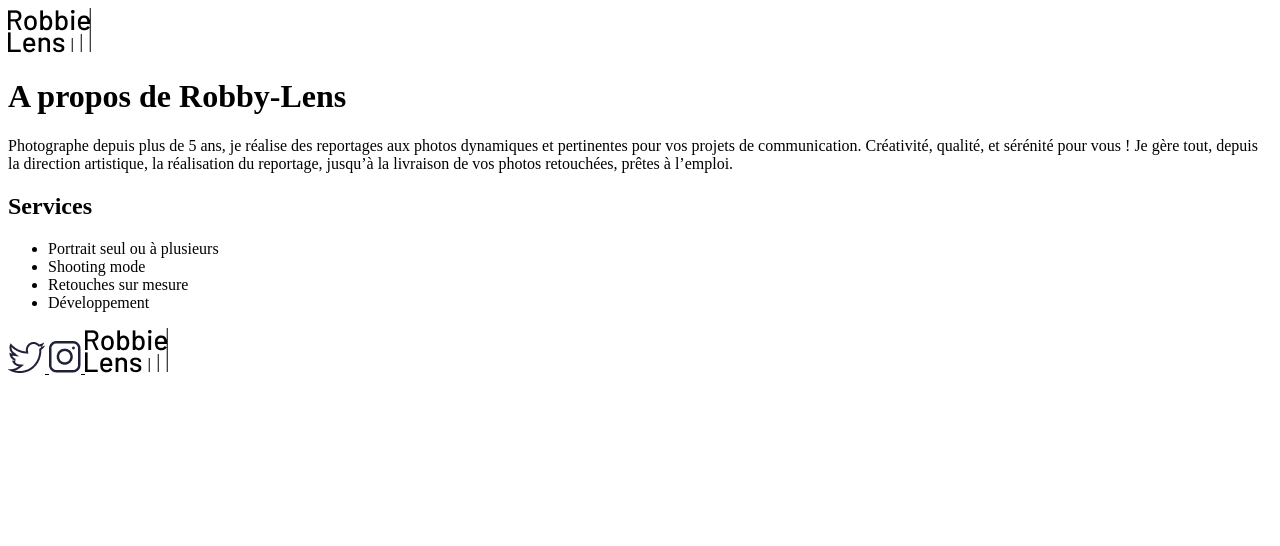
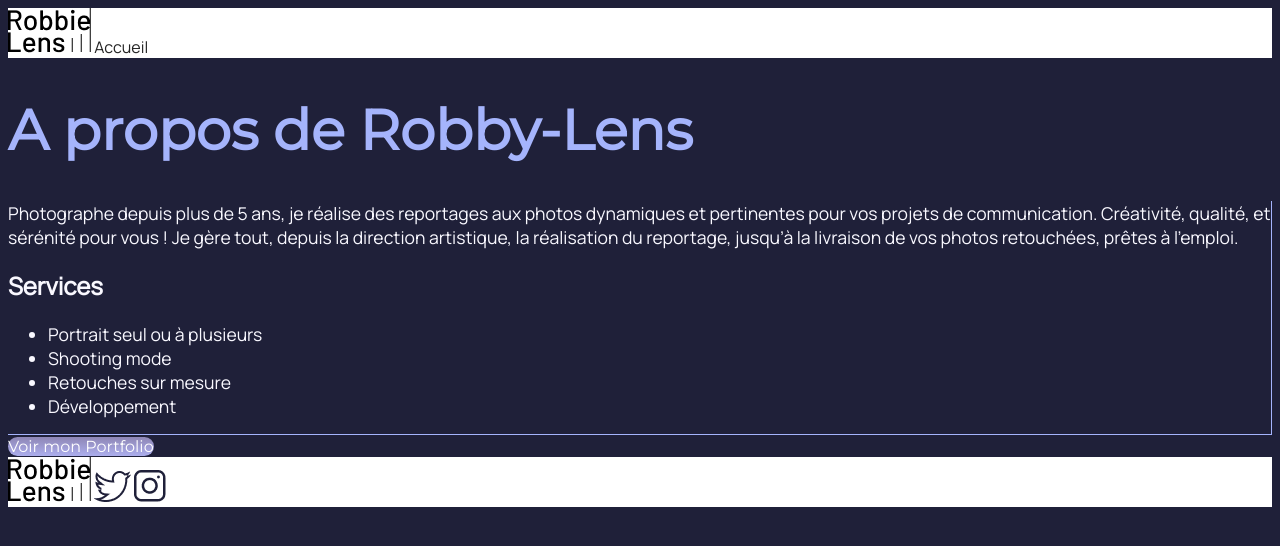
Before and after one commit to Fredlannes/projet_OCR, a plain HTML site: page projet_html-css/a-propos.html in a window 1280 px wide. Drawn offline with Linux system fonts and the light colour scheme.

Commit message:
mise en forme avec CSS

```diff
--- a/projet_html-css/a-propos.html
+++ b/projet_html-css/a-propos.html
@@ -6,17 +6,23 @@
     <meta name="viewport" content="width=device-width, initial-scale=1.0">
     <title>A propos-Robby-Lens</title>
     <link rel="stylesheet" href="style.css">
+    <link rel="preconnect" href="https://fonts.googleapis.com">
+    <link rel="preconnect" href="https://fonts.gstatic.com" crossorigin>
+    <link href="https://fonts.googleapis.com/css2?family=Manrope&family=Montserrat&display=swap" rel="stylesheet">
 </head>
 
 <body>
 
-    <div>
-        <a href="index.html">
+    <div class="header">
+        <a href="index.html" class="linkIcon">
             <img src="/image/logo.png" alt="Logo Robbie Lens">
         </a>
+        <a href="index.html">Accueil</a>
     </div>
 
     <h1>A propos de Robby-Lens</h1>
+
+    <div class="description">
         <p>
             Photographe depuis plus de 5 ans, je réalise des reportages aux photos dynamiques et pertinentes pour vos projets de
             communication. Créativité, qualité, et sérénité pour vous ! Je gère tout, depuis la direction artistique, la
@@ -29,14 +35,21 @@
             <li>Retouches sur mesure</li>
             <li>Développement</li>
         </ul>
-    <a href="https://twitter.com/" target="_blank">
+    </div>
+
+    <div>
+        <a href="" class="cta">Voir mon Portfolio</a>
+    </div>
+    <div class="footer">
+        <a href="index.html" class="linkIcon">
+            <img src="/image/logo.png" alt="Logo Robbie Lens">
+        </a>
+        <a href="https://twitter.com/" target="_blank" class="linkIcon">
             <img src="/image/twitter.png" alt="twitter">
         </a>
-    <a href="https://www.instagram.com/" target="_blank">
-        <img src="/image/instagram.png" alt="Instagram">
+        <a href="https://www.instagram.com/" target="_blank" class="linkIcon">
+            <img src="/image/instagram.png" alt="Instagram" >
         </a>
-    <a href="index.html">
-        <img src="/image/logo.png" alt="Logo Robbie Lens">
-    </a>
+    </div>
 </body>
 </html>
--- a/projet_html-css/style.css
+++ b/projet_html-css/style.css
@@ -1,3 +1,59 @@
-a{
-    color: black;
+body {
+    font-family: 'Manrope', sans-serif;
+    font-size: 1em;
+    background-color: #1f2039;
 }
+
+.header, .footer{
+    background-color: white;
+}
+
+a {
+    color: #242424;
+    text-decoration: none;
+}
+
+a:hover {
+    text-decoration: underline;
+}
+
+.important{
+    color: #A5B4FC;
+    font-style: normal;
+}
+
+h1 {
+    font-size: 3.5em;
+    color: #A5B4FC;
+    font-family: 'Montserrat', sans-serif;
+}
+
+h2 {
+    color: #f9f8ff;
+}
+
+p, li {
+    font-size: 1.1em;
+    color: #f9f8ff;
+}
+
+.cta {
+    background: linear-gradient(#8e86b5, #acaeed) ;
+    color: white;
+    font-family: 'Montserrat', sans-serif;
+    border-radius: 50px ;
+}
+
+.cta:hover {
+    background: linear-gradient(#696484, #8788ba) ;
+    text-decoration: none;
+}
+
+.description {
+    border-right:  1px solid #a5b4fc;
+    border-bottom:  1px solid #a5b4fc;
+}
+
+.linkIcon:hover {
+    opacity: 0.5;
+}
```
Also changed, not shown: projet_html-css/index.html (+18 -9 lines). Lines whose indentation alone changed are shown as unchanged.
